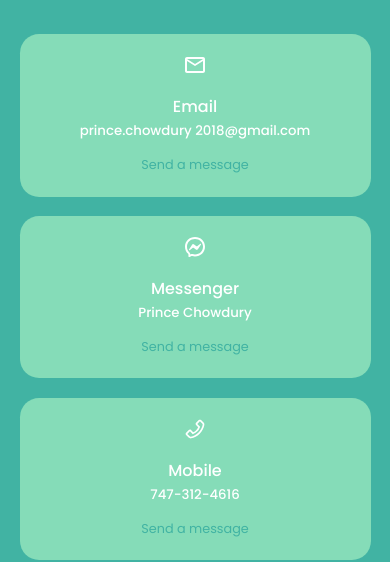
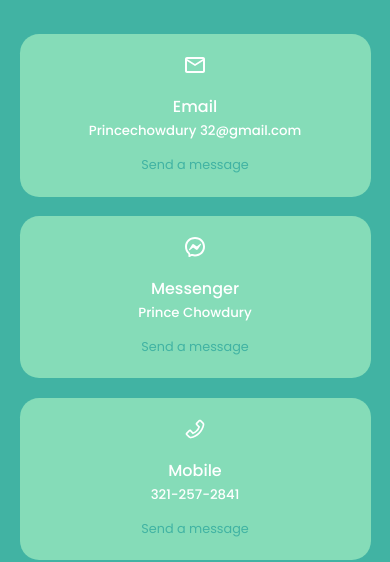
Before and after one commit to Space-Prince0821/Portfolio, a React (Create React App) app: page / in a window 390 px wide. Shown: the part 7260-7822 px from the top of the page. Built offline with nearby package versions, Linux system fonts and the light colour scheme; a web font is replaced by a local one.

Commit message:
Fixing email on contact form and phone number

```diff
--- a/src/components/contact/Contact.jsx
+++ b/src/components/contact/Contact.jsx
@@ -11,7 +11,7 @@ const Contact = () => {
     const sendEmail = (e) => {
         e.preventDefault();
 
-        emailjs.sendForm('service_wm2huoc', 'template_vguhkzl', data_form.current, 'DuhaZgDPc5Djuhspo')
+        emailjs.sendForm('service_7x1cvsb', 'template_vguhkzl', data_form.current, 'DuhaZgDPc5Djuhspo')
           .then((result) => {
               console.log(result.text);
           }, (error) => {
@@ -31,8 +31,8 @@ const Contact = () => {
                     <article className="contact__option">
                         <MdOutlineEmail className='contact__option-icon'/>
                         <h4>Email</h4>
-                        <h5>prince.chowdury 2018@gmail.com</h5>
-                        <a href='mailto:prince.chowdury2018@gmail.com' target="_blank" rel="noreferrer">Send a message</a>
+                        <h5>Princechowdury 32@gmail.com</h5>
+                        <a href='mailto:princechowdury32@gmail.com' target="_blank" rel="noreferrer">Send a message</a>
                     </article>
 
                     <article className="contact__option">
@@ -45,8 +45,8 @@ const Contact = () => {
                     <article className="contact__option">
                         <AiOutlinePhone className='contact__option-icon'/>
                         <h4>Mobile</h4>
-                        <h5>747-312-4616</h5>
-                        <a href='mailto:prince.chowdhury0821@yahoo.com' target="_blank" rel="noreferrer">Send a message</a>
+                        <h5>321-257-2841</h5>
+                        <a href='mailto:princechowdury32@gmail.com' target="_blank" rel="noreferrer">Send a message</a>
                     </article>
                 </div>
                 {/* END OF CONTACT OPTIONS */}
```
